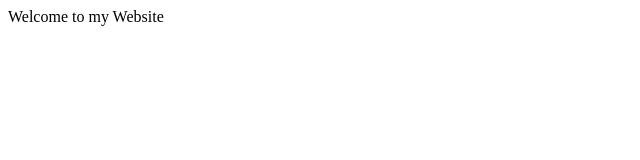
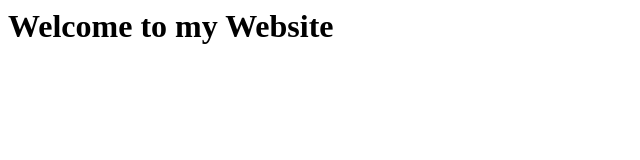
Before and after one commit to bhad1x/dix.github.io, a plain HTML site: page index.html in a window 1280 px wide. Shown: the whole page, without its empty margins (0-640 px from the left). Drawn offline with Linux system fonts and the light colour scheme.

Commit message:
Update index.html

```diff
--- a/index.html
+++ b/index.html
@@ -1 +1 @@
-<h> Welcome to my Website <h>
+<h1> Welcome to my Website </h1>
```
